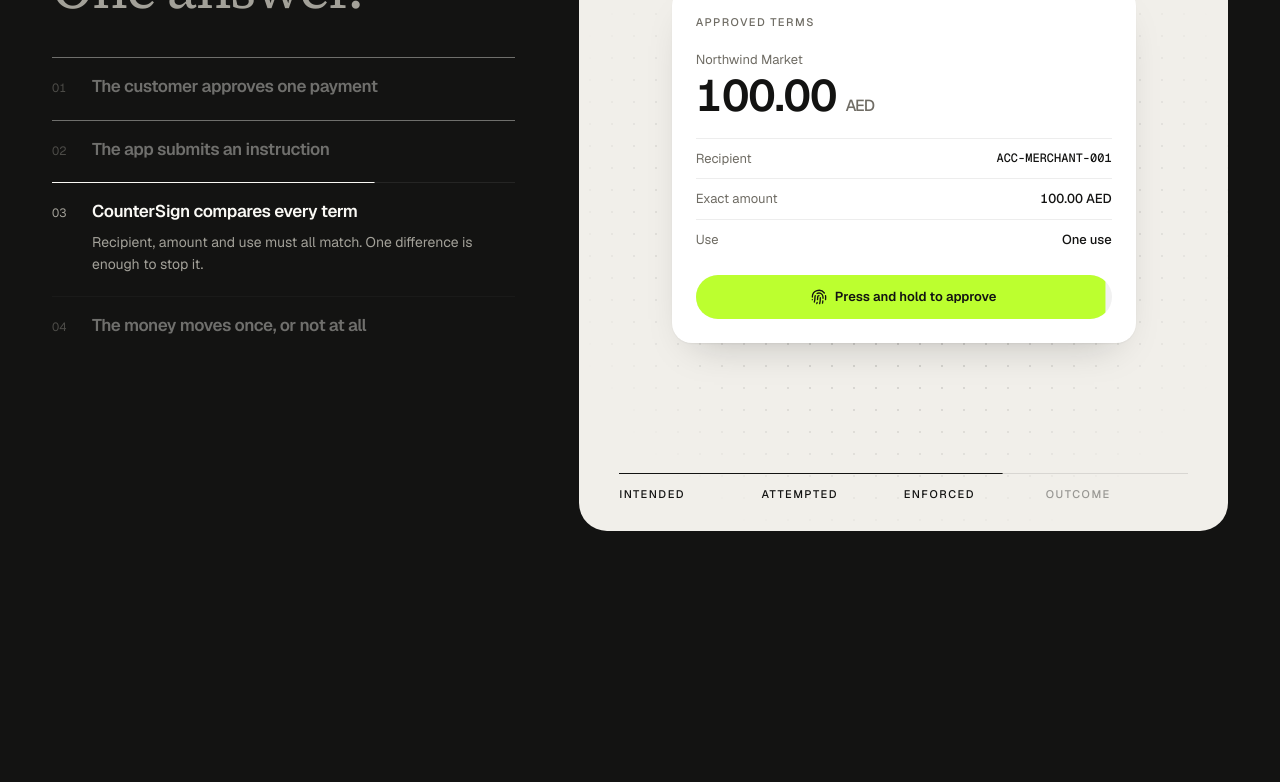
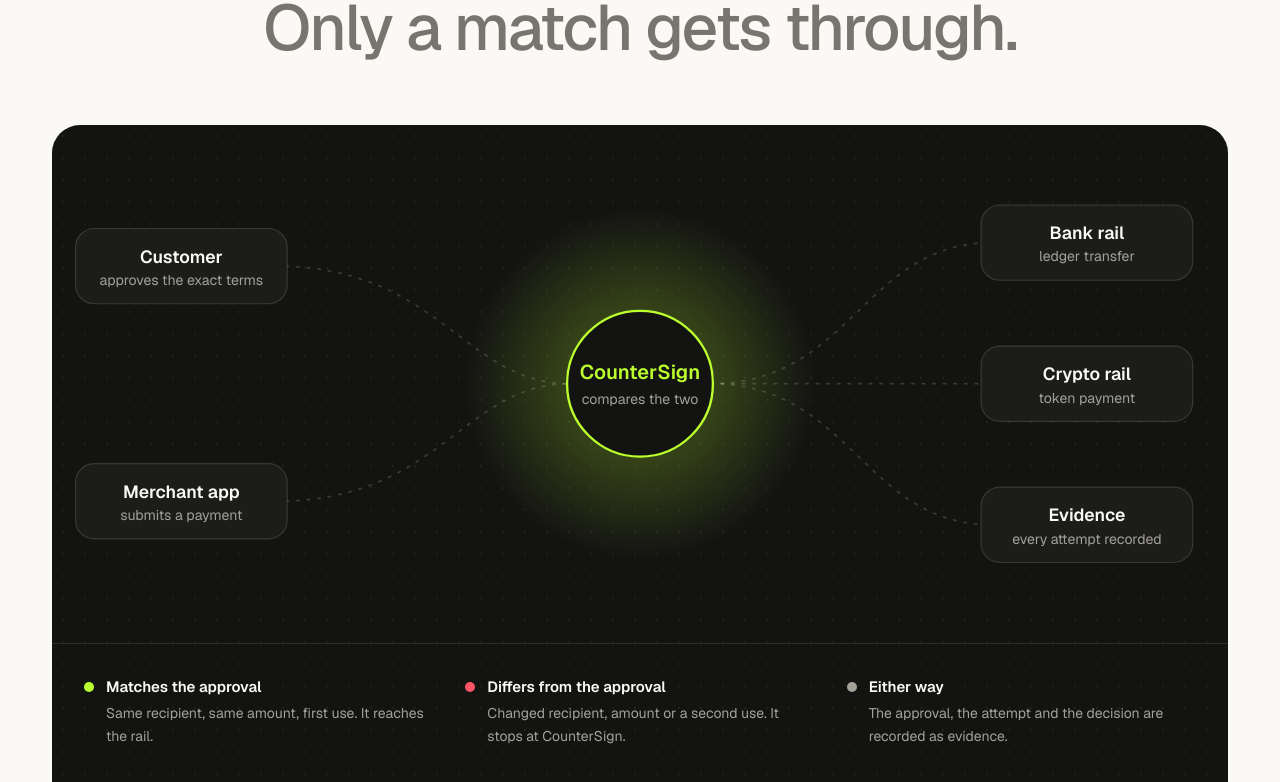
Before and after one commit to AdvayRoy/CIS, a Next.js app: page /landing in a window 1280 px wide. Shown: the part 2960-3742 px from the top of the page. Built offline with nearby package versions, Linux system fonts and the light colour scheme.

Commit message:
landing: animated payment graph section (approval and attempt meet at CounterSign; match reaches a rail, mismatch stops)

```diff
--- a/src/components/marketing/Landing.tsx
+++ b/src/components/marketing/Landing.tsx
@@ -8,6 +8,7 @@ import { cn } from "@/lib/cn";
 import { EASE, Pill, SAMPLE } from "./pieces";
 import { PANEL, ProductPanel, RailsGlobe, RuleBuilder, SampleNote } from "./HeroPanels";
 import { ScrollStory } from "./ScrollStory";
+import { PaymentGraph } from "./PaymentGraph";
 
 const WRAP = "mx-auto w-full max-w-[1240px] px-5 sm:px-8";
 const H1 = "font-sans text-[38px] font-medium leading-[1.02] tracking-[-0.035em] sm:text-[76px] lg:text-[92px]";
@@ -230,6 +231,24 @@ function Footer() {
   );
 }
 
+function Graph() {
+  return (
+    <section className="bg-[#FAF9F5] pb-20 text-[#131312] sm:pb-28">
+      <div className={WRAP}>
+        <motion.div {...reveal} className="mx-auto max-w-[820px] text-center">
+          <p className={EYEBROW}>The payment graph</p>
+          <h2 className={cn(H2, "mt-4")}>
+            <span className="block">Every attempt meets the approval.</span> <span className="block text-[#77756D]">Only a match gets through.</span>
+          </h2>
+        </motion.div>
+        <motion.div {...reveal} className="mt-12 sm:mt-16">
+          <PaymentGraph />
+        </motion.div>
+      </div>
+    </section>
+  );
+}
+
 export function Landing() {
   return (
     <MotionConfig reducedMotion="user">
@@ -238,6 +257,7 @@ export function Landing() {
         <main>
           <Hero />
           <Bento />
+          <Graph />
           <ScrollStory />
           <Editorial />
         </main>
--- /dev/null
+++ b/src/components/marketing/PaymentGraph.tsx
@@ -0,0 +1,105 @@
+import { SampleNote } from "./HeroPanels";
+
+const LIME = "#BCFF2F";
+const CORAL = "#FF5466";
+const P = {
+  approve: "M190,120 C330,120 350,220 440,220",
+  attempt: "M190,320 C330,320 350,220 440,220",
+  bank: "M560,220 C680,220 690,100 800,100",
+  crypto: "M560,220 L800,220",
+  evidence: "M560,220 C680,220 690,340 800,340",
+} as const;
+
+const NODES = [
+  { x: 110, y: 120, title: "Customer", sub: "approves the exact terms" },
+  { x: 110, y: 320, title: "Merchant app", sub: "submits a payment" },
+  { x: 880, y: 100, title: "Bank rail", sub: "ledger transfer" },
+  { x: 880, y: 220, title: "Crypto rail", sub: "token payment" },
+  { x: 880, y: 340, title: "Evidence", sub: "every attempt recorded" },
+] as const;
+
+function Dot({ path, color, begin, dur = 2.4, r = 5 }: { path: string; color: string; begin: number; dur?: number; r?: number }) {
+  return (
+    <circle r={r} fill={color} opacity="0">
+      <animateMotion path={path} dur={`${dur}s`} begin={`${begin}s`} repeatCount="indefinite" calcMode="spline" keyTimes="0;1" keySplines="0.4 0 0.2 1" />
+      <animate attributeName="opacity" values="0;1;1;0" keyTimes="0;0.12;0.85;1" dur={`${dur}s`} begin={`${begin}s`} repeatCount="indefinite" />
+    </circle>
+  );
+}
+
+const LEGEND = [
+  { color: LIME, title: "Matches the approval", body: "Same recipient, same amount, first use. It reaches the rail." },
+  { color: CORAL, title: "Differs from the approval", body: "Changed recipient, amount or a second use. It stops at CounterSign." },
+  { color: "#A3A199", title: "Either way", body: "The approval, the attempt and the decision are recorded as evidence." },
+] as const;
+
+export function PaymentGraph() {
+  return (
+    <figure className="relative m-0 overflow-hidden rounded-[28px] bg-[#131312] text-[#FAF9F5]">
+      <div
+        aria-hidden
+        className="absolute inset-0 opacity-60"
+        style={{ backgroundImage: "radial-gradient(rgb(255 255 255 / 0.09) 1px, transparent 1px)", backgroundSize: "22px 22px" }}
+      />
+      <svg
+        viewBox="0 0 1000 440"
+        role="img"
+        aria-label="Graph: the customer approval and the merchant attempt meet at CounterSign. Matching payments continue to the bank or crypto rail, changed payments stop, and every attempt is recorded as evidence."
+        className="relative hidden w-full lg:block"
+      >
+        <defs>
+          <radialGradient id="pg-glow">
+            <stop offset="0" stopColor={LIME} stopOpacity="0.35" />
+            <stop offset="1" stopColor={LIME} stopOpacity="0" />
+          </radialGradient>
+        </defs>
+        {Object.values(P).map((d) => (
+          <path key={d} d={d} fill="none" stroke="rgb(255 255 255 / 0.16)" strokeWidth="1.5" strokeDasharray="2 7" strokeLinecap="round" />
+        ))}
+        <circle cx="500" cy="220" r="150" fill="url(#pg-glow)" />
+        <g className="motion-reduce:hidden" fill="none" stroke={LIME}>
+          {[0, 1.5].map((b) => (
+            <circle key={b} cx="500" cy="220" r="62" strokeWidth="1.5" opacity="0">
+              <animate attributeName="r" values="62;130" dur="3s" begin={`${b}s`} repeatCount="indefinite" />
+              <animate attributeName="opacity" values="0.5;0" dur="3s" begin={`${b}s`} repeatCount="indefinite" />
+            </circle>
+          ))}
+        </g>
+        <g className="motion-reduce:hidden">
+          <Dot path={P.approve} color="#FAF9F5" begin={0} />
+          <Dot path={P.approve} color="#FAF9F5" begin={3.6} />
+          <Dot path={P.attempt} color={LIME} begin={1.2} />
+          <Dot path={P.bank} color={LIME} begin={3.6} />
+          <Dot path={P.evidence} color="#A3A199" begin={3.6} r={4} />
+          <Dot path={P.attempt} color={LIME} begin={4.8} />
+          <Dot path={P.crypto} color={LIME} begin={7.2} dur={1.8} />
+          <Dot path={P.evidence} color="#A3A199" begin={7.2} r={4} />
+          <Dot path={P.attempt} color={CORAL} begin={2.4} dur={3.6} r={6} />
+          <Dot path={P.evidence} color={CORAL} begin={6} r={4} />
+        </g>
+        <circle cx="500" cy="220" r="62" fill="#131312" stroke={LIME} strokeWidth="2" />
+        <text x="500" y="216" textAnchor="middle" fill={LIME} fontSize="17" fontWeight="600">CounterSign</text>
+        <text x="500" y="237" textAnchor="middle" fill="#A3A199" fontSize="12">compares the two</text>
+        {NODES.map((n) => (
+          <g key={n.title}>
+            <rect x={n.x - 90} y={n.y - 32} width="180" height="64" rx="16" fill="#1C1C1A" stroke="rgb(255 255 255 / 0.14)" />
+            <text x={n.x} y={n.y - 3} textAnchor="middle" fill="#FAF9F5" fontSize="15" fontWeight="600">{n.title}</text>
+            <text x={n.x} y={n.y + 16} textAnchor="middle" fill="#A3A199" fontSize="12">{n.sub}</text>
+          </g>
+        ))}
+      </svg>
+      <ul className="relative m-0 grid list-none gap-5 p-5 sm:grid-cols-3 sm:gap-8 sm:p-8 lg:border-t lg:border-white/10">
+        {LEGEND.map((l) => (
+          <li key={l.title} className="flex gap-3">
+            <span aria-hidden className="mt-1.5 size-2.5 shrink-0 rounded-full" style={{ background: l.color }} />
+            <span>
+              <span className="block text-[15px] font-semibold">{l.title}</span>
+              <span className="mt-1 block text-[14px] leading-relaxed text-[#A3A199]">{l.body}</span>
+            </span>
+          </li>
+        ))}
+      </ul>
+      <SampleNote className="relative px-5 pb-5 !text-[#A3A199] sm:px-8 sm:pb-6" />
+    </figure>
+  );
+}
```
